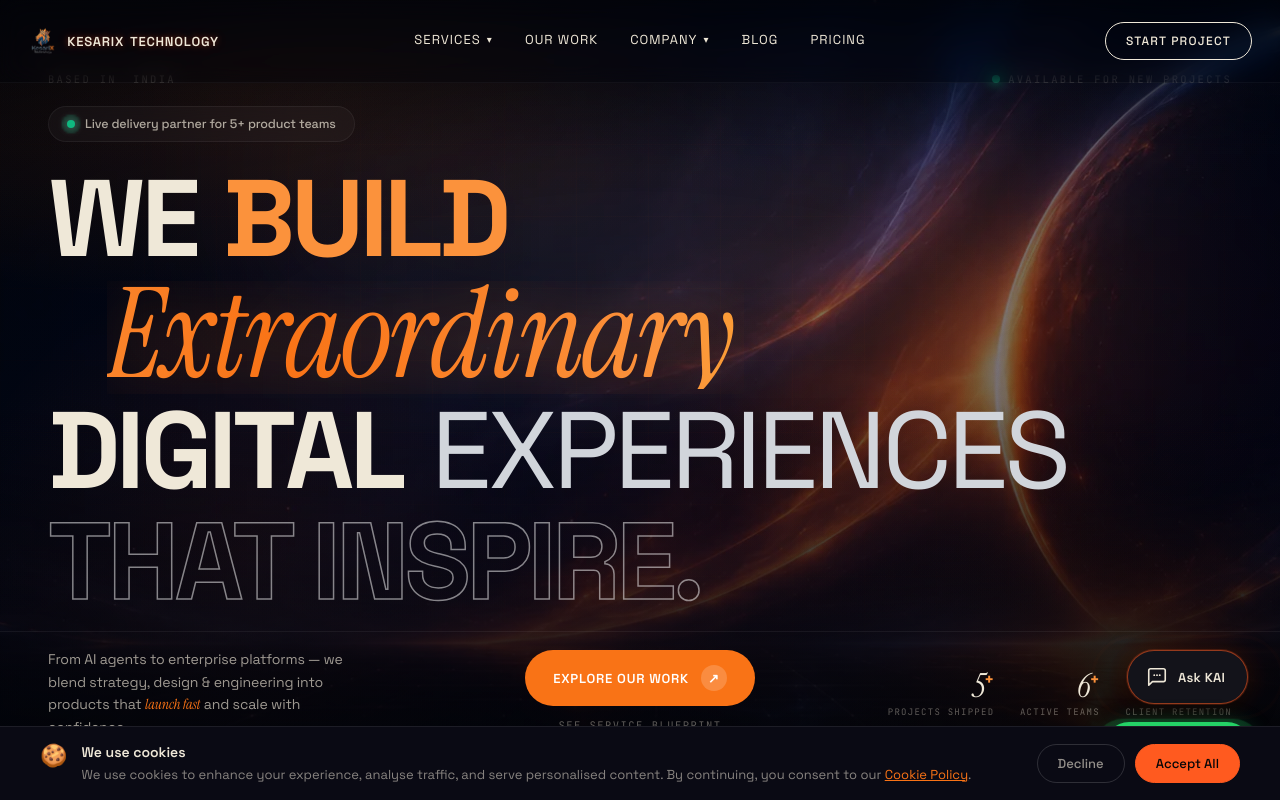
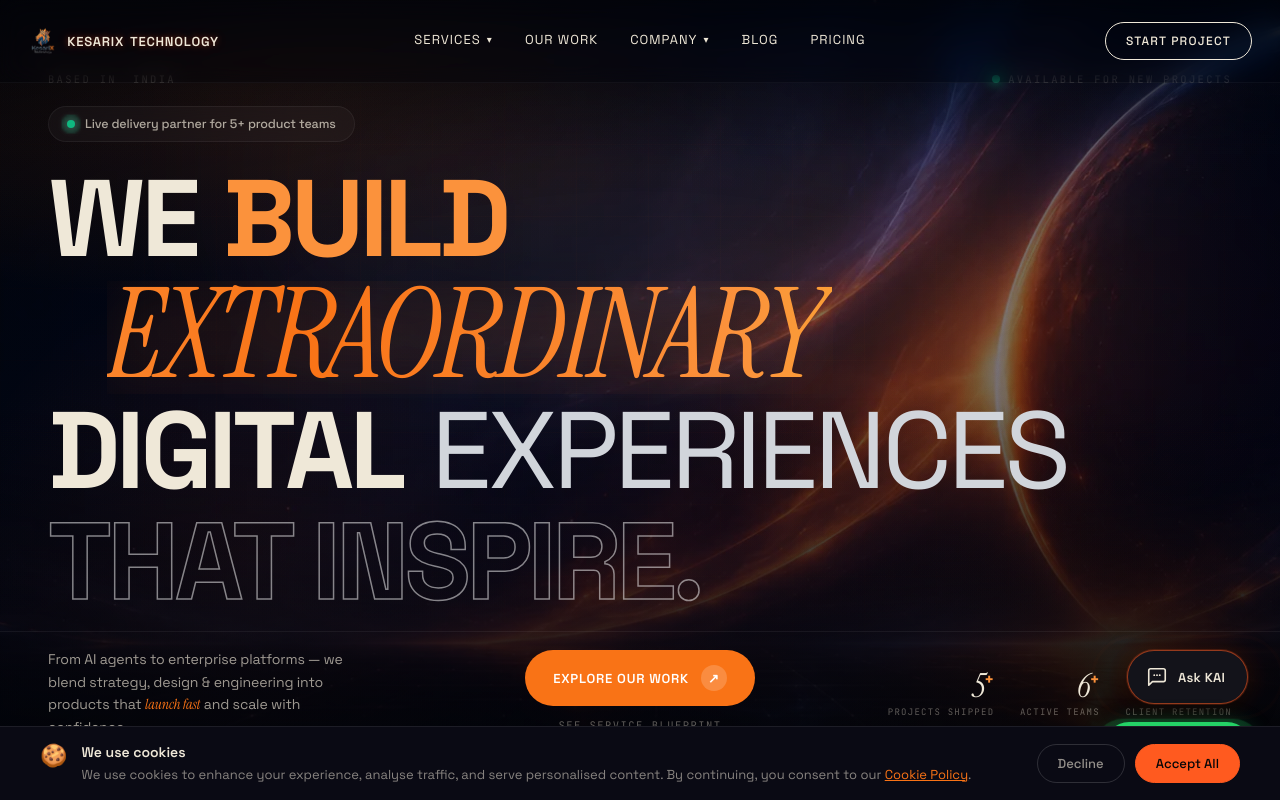
Before and after one commit to KesariX/KesariX-Technology, a React (Vite) app: page / in a window 1280 px wide. Shown: the top 800 px of the page. Built offline with nearby package versions, Linux system fonts and the light colour scheme.

Commit message:
updated heading name

```diff
--- a/src/components/Hero/Hero.jsx
+++ b/src/components/Hero/Hero.jsx
@@ -167,7 +167,7 @@ export default function Hero() {
                   filter: 'drop-shadow(0 0 32px rgba(249, 115, 22, 0.35))'
                 }}
               >
-                Extraordinary
+                EXTRAORDINARY
               </span>
             </span>
           </span>
```
